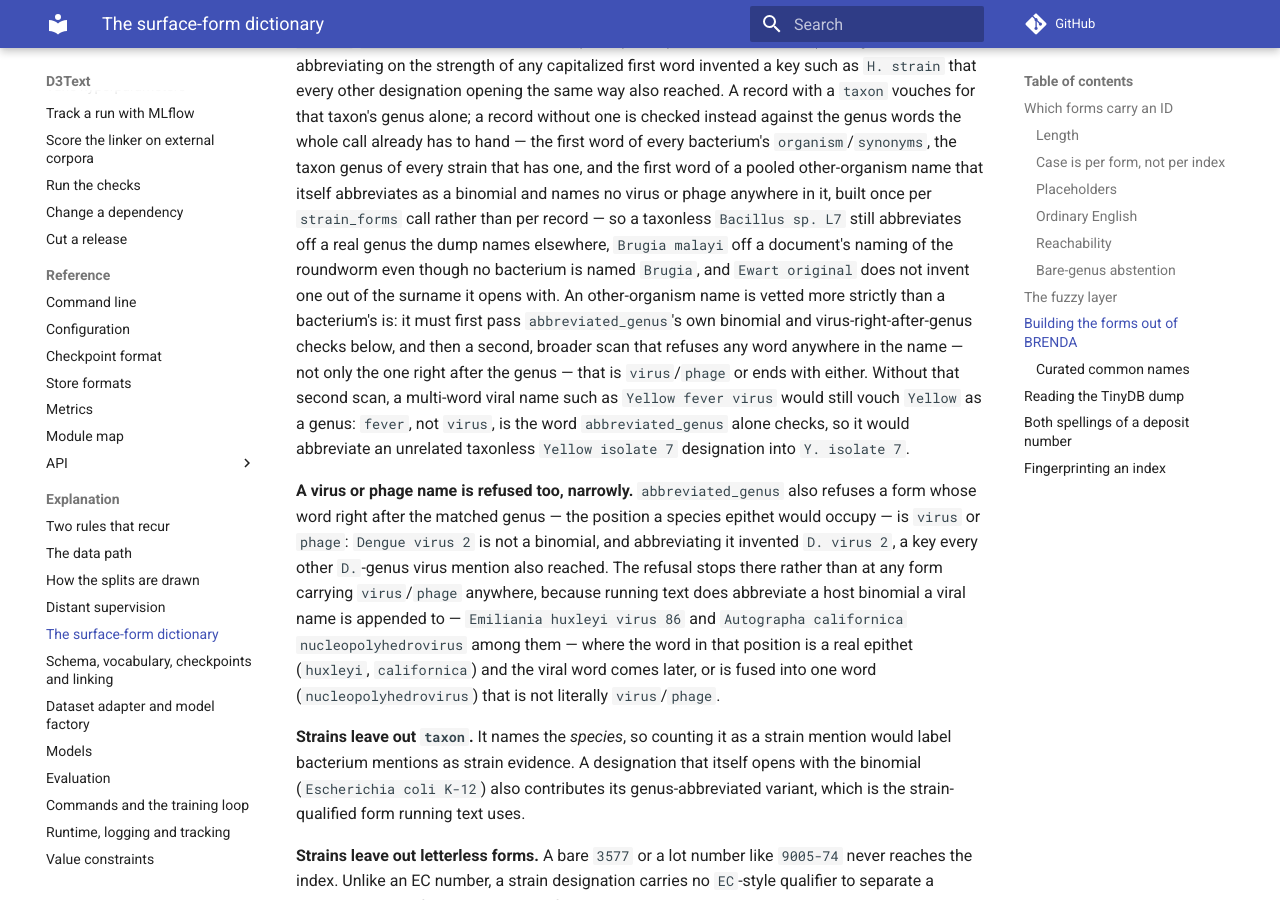
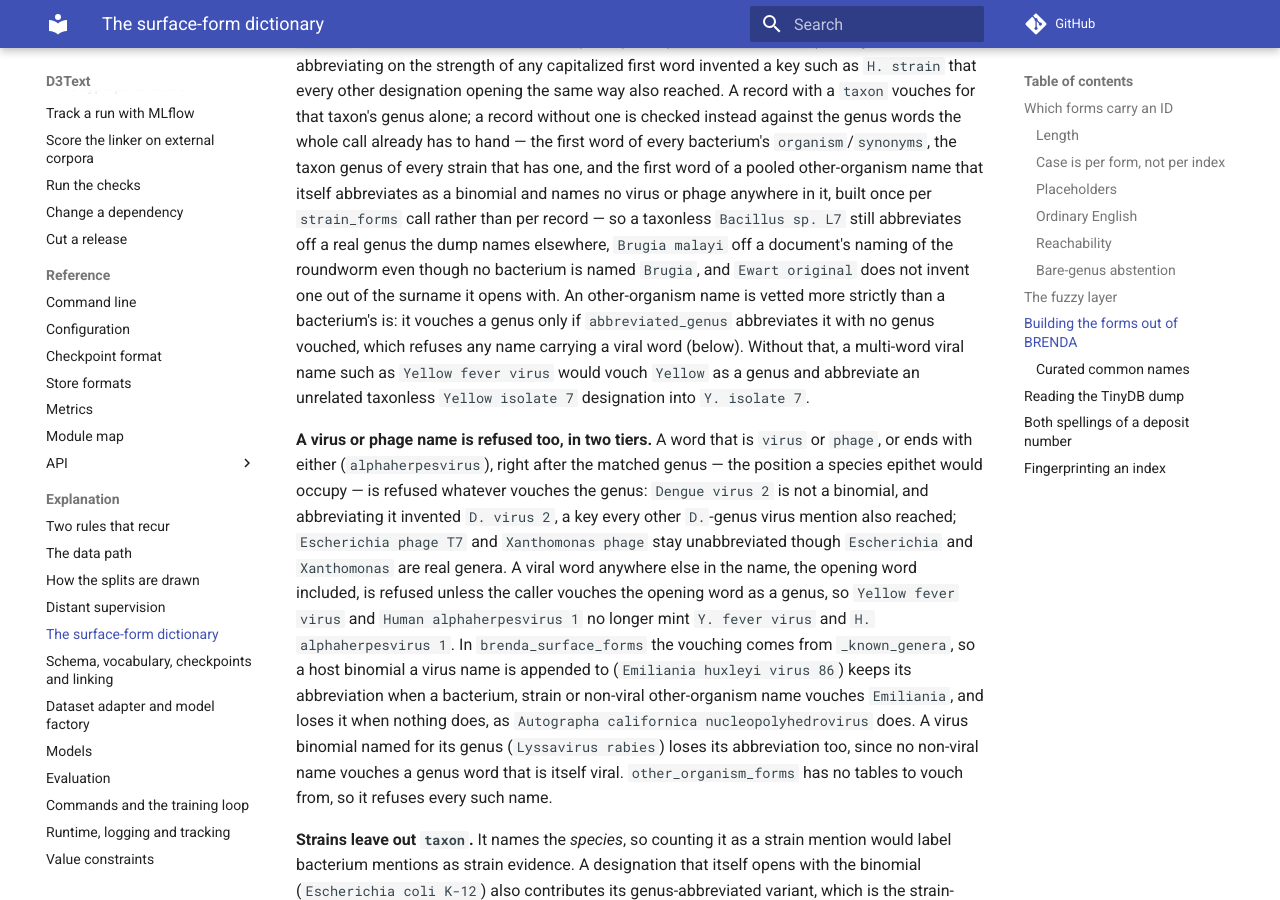
Before and after one commit to manuquadros/d3text, an MkDocs documentation site: the page built from docs/explanation/surface-forms.md, in a window 1280 px wide and 900 px high, scrolled down 9023 px. Built offline with MkDocs 1.6.1 and Material for MkDocs 9.7.7, drawn with Linux system fonts in a browser that asks for light colours; comment, search, counter and statistics services are not loaded.

Commit message:
fix: refuse genus abbreviations for multi-word virus names
abbreviated_genus refused a virus name only when the word right after
the genus was exactly `virus` or `phage`, so `Yellow fever virus` and
`Human alphaherpesvirus 1` minted `Y. fever virus` and
`H. alphaherpesvirus 1`. A viral word right after the genus, now
including a fused one, is refused even when the genus is vouched; a
viral word elsewhere is refused unless the opening word is vouched as
a genus. brenda_surface_forms now vouches other-organism names through
`_known_genera`, so a host binomial with a virus name appended
(`Emiliania huxleyi virus 86`) abbreviates only when another name
vouches its genus.

```diff
--- a/docs/explanation/surface-forms.md
+++ b/docs/explanation/surface-forms.md
@@ -437,27 +437,31 @@ a real genus the dump names elsewhere, `Brugia malayi` off a document's
 naming of the roundworm even though no bacterium is named `Brugia`, and
 `Ewart original` does not invent one out of the surname it opens with.
 An other-organism name is vetted more strictly than a bacterium's is: it
-must first pass `abbreviated_genus`'s own binomial and
-virus-right-after-genus checks below, and then a second, broader scan
-that refuses any word anywhere in the name — not only the one right
-after the genus — that is `virus`/`phage` or ends with either. Without
-that second scan, a multi-word viral name such as `Yellow fever virus`
-would still vouch `Yellow` as a genus: `fever`, not `virus`, is the word
-`abbreviated_genus` alone checks, so it would abbreviate an unrelated
-taxonless `Yellow isolate 7` designation into `Y. isolate 7`.
+vouches a genus only if `abbreviated_genus` abbreviates it with no genus
+vouched, which refuses any name carrying a viral word (below). Without that,
+a multi-word viral name such as `Yellow fever virus` would vouch `Yellow` as
+a genus and abbreviate an unrelated taxonless `Yellow isolate 7` designation
+into `Y. isolate 7`.
 
-**A virus or phage name is refused too, narrowly.** `abbreviated_genus`
-also refuses a form whose word right after the matched genus — the
-position a species epithet would occupy — is `virus` or `phage`:
-`Dengue virus 2` is not a binomial, and abbreviating it invented `D.
-virus 2`, a key every other `D.`-genus virus mention also reached. The
-refusal stops there rather than at any form carrying `virus`/`phage`
-anywhere, because running text does abbreviate a host binomial a viral
-name is appended to — `Emiliania huxleyi virus 86` and
-`Autographa californica nucleopolyhedrovirus` among them — where the word
-in that position is a real epithet (`huxleyi`, `californica`) and the
-viral word comes later, or is fused into one word
-(`nucleopolyhedrovirus`) that is not literally `virus`/`phage`.
+**A virus or phage name is refused too, in two tiers.** A word that is
+`virus` or `phage`, or ends with either (`alphaherpesvirus`), right after the
+matched genus — the position a species epithet would occupy — is refused
+whatever vouches the genus: `Dengue virus 2` is not a binomial, and
+abbreviating it invented `D. virus 2`, a key every other `D.`-genus virus
+mention also reached; `Escherichia phage T7` and `Xanthomonas phage` stay
+unabbreviated though `Escherichia` and `Xanthomonas` are real genera. A viral
+word anywhere else in the name, the opening word included, is refused unless
+the caller vouches the opening word as a genus, so `Yellow fever virus` and
+`Human alphaherpesvirus 1` no longer mint `Y. fever virus` and `H.
+alphaherpesvirus 1`. In `brenda_surface_forms` the vouching comes from
+`_known_genera`, so a host binomial a virus name is appended to
+(`Emiliania huxleyi virus 86`) keeps its abbreviation when a bacterium, strain
+or non-viral other-organism name vouches `Emiliania`, and loses it when
+nothing does, as `Autographa californica nucleopolyhedrovirus` does. A
+virus binomial named for its genus (`Lyssavirus rabies`) loses its
+abbreviation too, since no non-viral name vouches a genus word that is itself
+viral. `other_organism_forms` has no tables to vouch from, so it refuses every
+such name.
 
 **Strains leave out `taxon`.** It names the *species*, so counting it as a
 strain mention would label bacterium mentions as strain evidence. A designation
```
Also changed, not shown: 2 other files.
